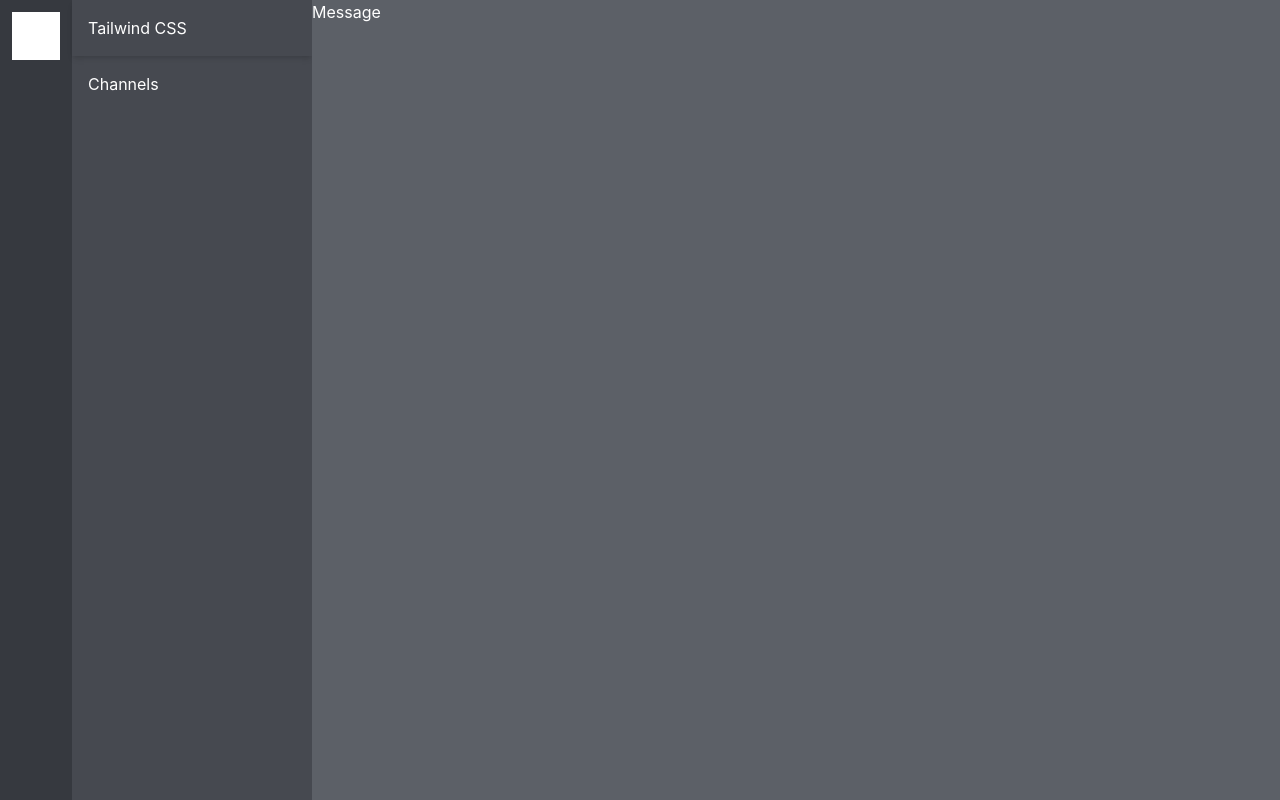
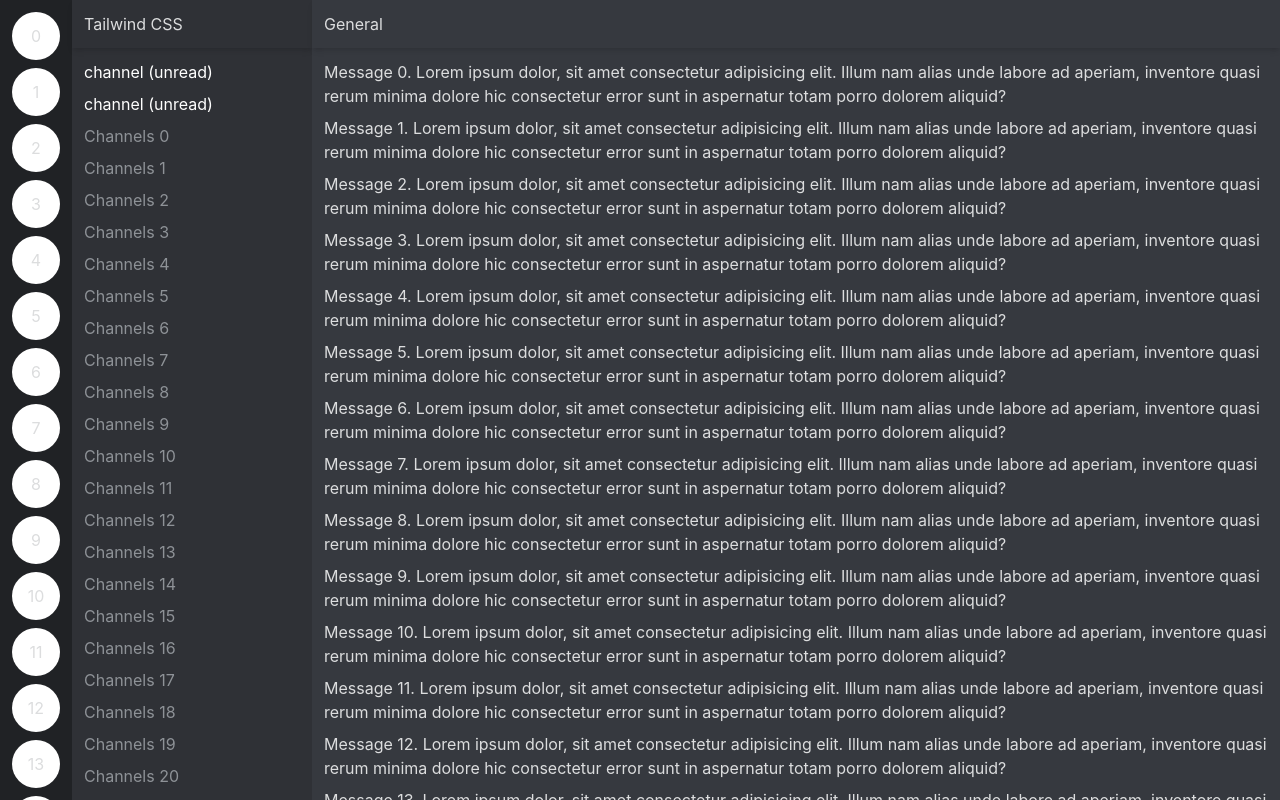
Before and after one commit to zaryabdev/discord-clone-tailwind, a React (Vite) app: page / in a window 1280 px wide. Built offline with nearby package versions, Linux system fonts and the light colour scheme.

Commit message:
added: Layout

```diff
--- a/src/components/Layout.jsx
+++ b/src/components/Layout.jsx
@@ -2,40 +2,43 @@ import React from "react";
 
 function Layout() {
     return (
-        <div className="flex h-screen text-white">
-            <div className="p-3 bg-gray-700">
-                <div className="flex justify-center w-12 h-12 bg-white item-center">
-                    HW
+        <div className="flex h-screen text-gray-100">
+            <div className="p-3 space-y-2 overflow-y-scroll bg-gray-900">
+                {[...Array(40)].map((_, i) => (
+                    <div className="flex items-center justify-center w-12 h-12 text-gray-100 bg-white rounded-full">
+                        {i}
+                    </div>
+                ))}
+            </div>
+            <div className="flex flex-col bg-gray-800 w-60">
+                <div className="flex items-center h-12 px-3 shadow-md">
+                    Tailwind CSS
+                </div>
+                <div className="flex-1 p-3 space-y-2 overflow-y-scroll text-gray-300">
+                    <p className="text-white">channel (unread) </p>
+                    <p className="text-white">channel (unread) </p>
+                    {[...Array(40)].map((_, i) => (
+                        <p> Channels {i} </p>
+                    ))}
                 </div>
             </div>
-            <div className="flex flex-col bg-gray-600 w-60">
-                <div className="p-4 shadow-md">Tailwind CSS</div>
-                <div className="flex-1 p-4">Channels</div>
+            <div className="flex flex-col flex-1 bg-gray-700 ">
+                <div className="flex items-center p-3 shadow-md">General</div>
+                <div className="flex-1 p-3 space-y-2 overflow-y-scroll">
+                    {[...Array(40)].map((_, i) => (
+                        <p>
+                            {" "}
+                            Message {i}. Lorem ipsum dolor, sit amet consectetur
+                            adipisicing elit. Illum nam alias unde labore ad
+                            aperiam, inventore quasi rerum minima dolore hic
+                            consectetur error sunt in aspernatur totam porro
+                            dolorem aliquid?{" "}
+                        </p>
+                    ))}
+                </div>
             </div>
-            <div className="flex-1 bg-gray-500">Message</div>
         </div>
     );
 }
 
-/**
- *
- *  <div className="flex h-screen text-white">
-            <div className="p-3 space-y-2 overflow-y-scroll bg-gray-800">
-                {[...Array(30)].map((_, i) => (
-                    <div className="flex items-center justify-center w-12 h-12 text-gray-500 bg-white rounded-full">
-                        {i}
-                    </div>
-                ))}
-            </div>
-            <div className="flex flex-col bg-gray-700 w-60">
-                <div className="p-4 shadow-md">Tailwind CSS</div>
-                <div className="flex-1 p-4">Channels</div>
-            </div>
-            <div className="flex flex-col flex-1 bg-gray-600">
-                <div className="p-4 shadow-md">General</div>
-                <div className="flex-1 p-4">Messages</div>
-            </div>
-        </div>
- */
-
 export default Layout;
--- a/tailwind.config.cjs
+++ b/tailwind.config.cjs
@@ -24,5 +24,5 @@ module.exports = {
     },
   },
   plugins: [],
-  "headwind.runOnSave": false
+  "headwind.runOnSave": true
 };
```
